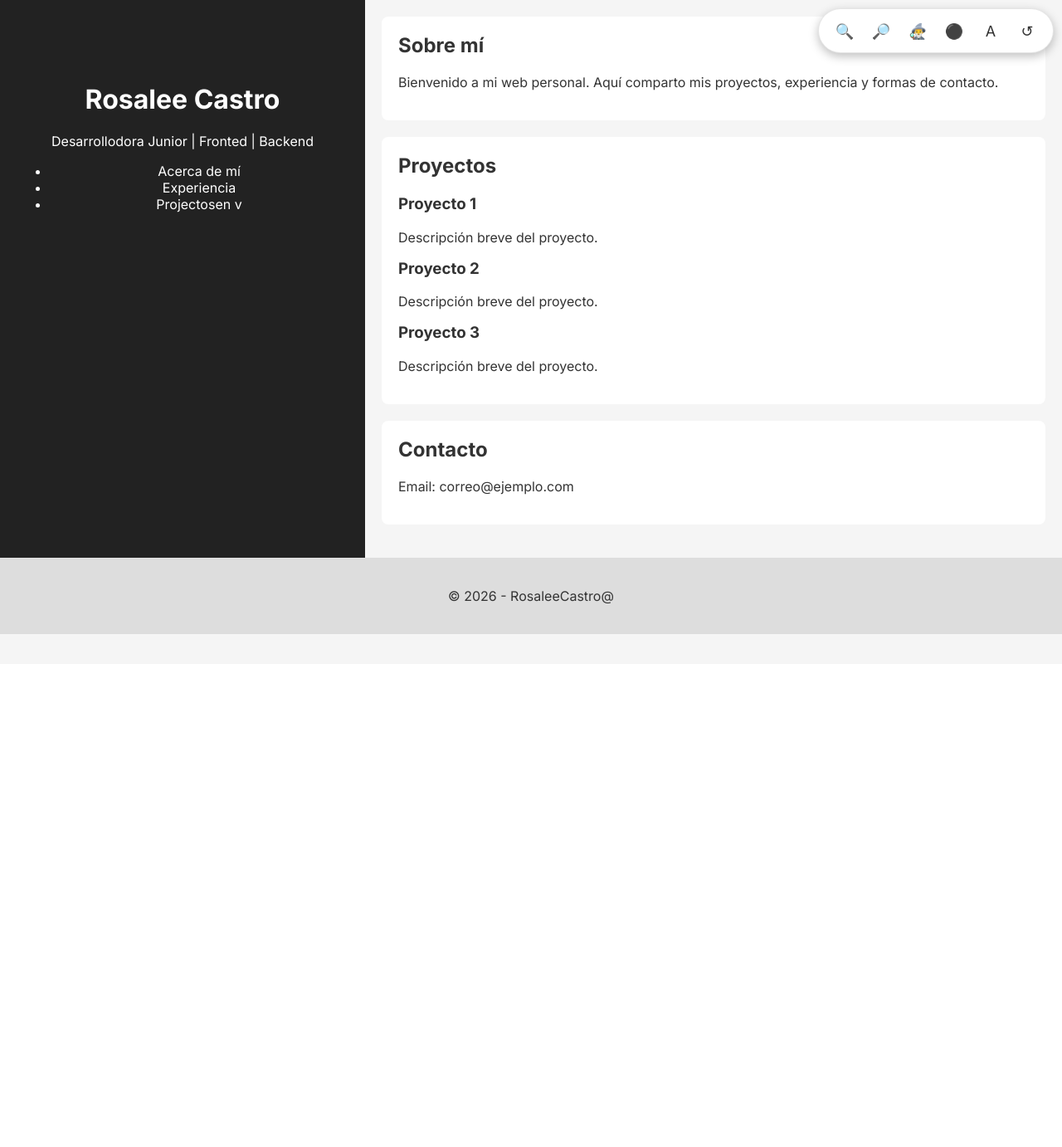
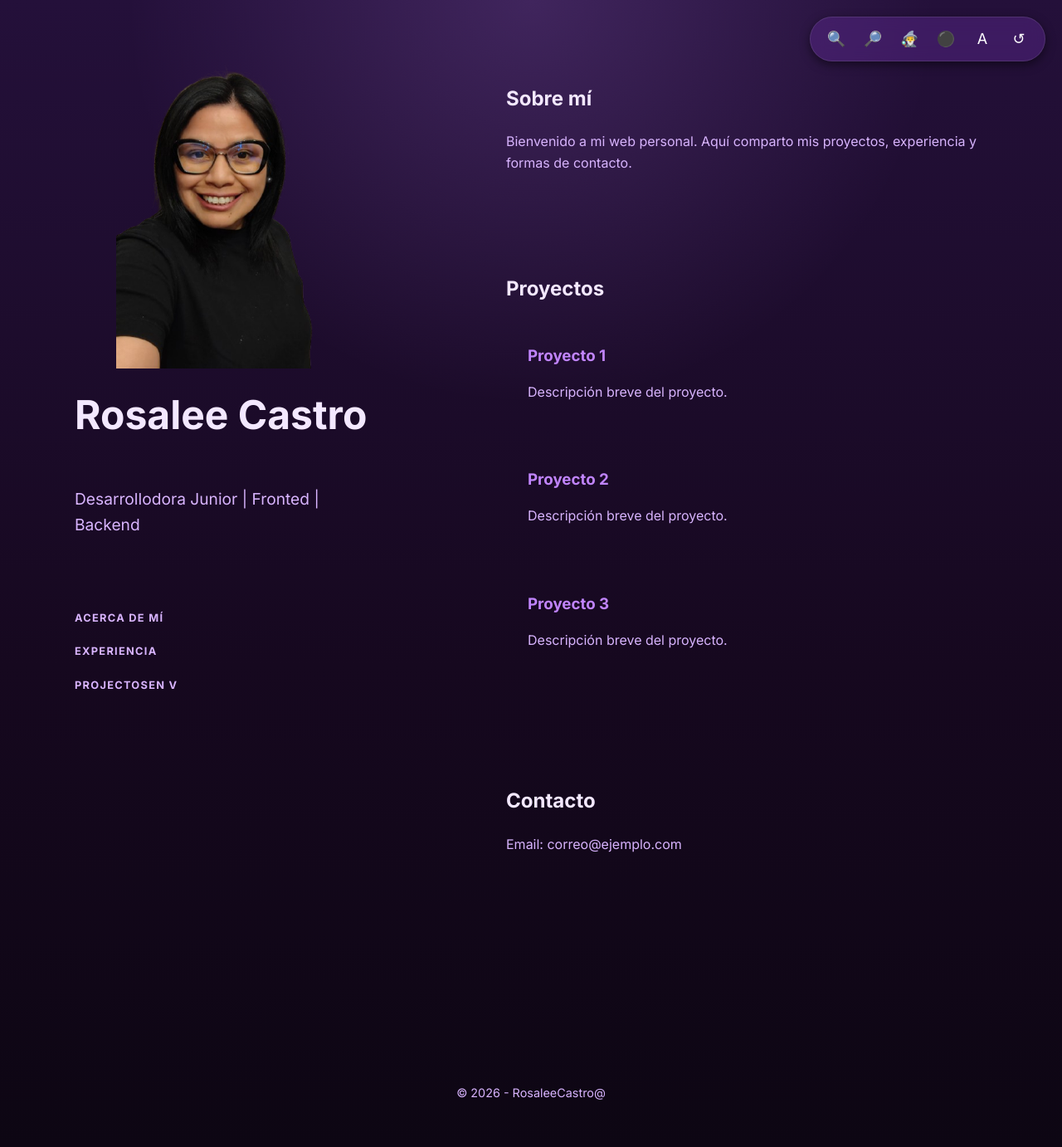
Before and after one commit to RosaleeCastro/Web_Portafolio, a PHP site: page / in a window 1280 px wide. Shown: the whole page at 83% size. Before the commit the page ends 764 px from the top, so only its background shows below. Run offline with PHP 8.4, Linux system fonts and the light colour scheme.

Commit message:
feat :add style and personal imagen

```diff
--- a/accesibilidad.js
+++ b/accesibilidad.js
@@ -123,3 +123,9 @@ window.onload = function () {
     cuerpo.style.filter = filtros;
   }
 };
+
+// Efecto de resplandor de fondo
+document.addEventListener("mousemove", (e) => {
+  const body = document.body;
+  body.style.background = `radial-gradient(600px at ${e.clientX}px ${e.clientY}px, rgba(232, 121, 249, 0.18), transparent 80%), linear-gradient(180deg, #24103a 0%, #16081f 58%, #0d0613 100%)`;
+});
--- a/index.html
+++ b/index.html
@@ -17,6 +17,9 @@
   <body>
     <div class="container">
       <header>
+        <div class="imagen_rct">
+          <img src="foto_sin_fondo_CV.png" alt="foto de perfil Rosalee Castro" />
+        </div>
         <h1>Rosalee Castro</h1>
         <p>Desarrollodora Junior | Fronted | Backend</p>
         <nav>
--- a/style.css
+++ b/style.css
@@ -1,44 +1,226 @@
+/* =========================================
+   1. RESET Y BASES (Inspiración Brittany Chiang)
+   ========================================= */
+* {
+  box-sizing: border-box;
+}
+
+:root {
+  --bg-base: #16081f;
+  --bg-deep: #24103a;
+  --bg-soft: #341857;
+  --panel: rgba(73, 33, 116, 0.32);
+  --panel-strong: rgba(98, 45, 153, 0.42);
+  --text-main: #f3e8ff;
+  --text-soft: #d8b4fe;
+  --accent: #c084fc;
+  --accent-strong: #e879f9;
+  --border-soft: rgba(232, 121, 249, 0.18);
+  --shadow: rgba(10, 2, 20, 0.45);
+}
+
 body {
   margin: 0;
-  font-family: inter;
-  background: #f5f5f5;
-  color: #333;
-}
-.container {
-  display: flex;
-  flex-direction: row;
+  padding: 0;
+  font-family: "Inter", sans-serif; /* Usando la fuente de tu index.html */
+  background:
+    radial-gradient(circle at top, rgba(192, 132, 252, 0.18), transparent 32%),
+    linear-gradient(180deg, var(--bg-deep) 0%, var(--bg-base) 58%, #0d0613 100%);
+  color: var(--text-soft);
+  line-height: 1.6;
+  overflow-x: hidden;
 }
 
-header {
-  background: #222;
-  color: white;
-  text-align: center;
-  padding: 100px 20px;
-  flex: 1;
-}
-
-main {
-  max-width: 800px;
-  margin: auto;
-  padding: 20px;
-  flex: 8;
-}
-
-section {
-  background: white;
-  margin-bottom: 20px;
-  padding: 20px;
-  border-radius: 8px;
-}
-
+/* Títulos con mayor contraste */
 h1,
 h2,
 h3 {
+  color: var(--text-main);
   margin-top: 0;
+}
+
+/* =========================================
+   2. LAYOUT PRINCIPAL (EL SECRETO DEL STICKY)
+   ========================================= */
+.container {
+  display: flex;
+  flex-direction: row; /* Mantiene las dos columnas */
+  max-width: 1200px;
+  margin: 0 auto;
+  padding: 0 50px;
+  align-items: flex-start; /* Evita que el header crezca con el main */
+  justify-content: flex-end;
+}
+
+/* Columna Izquierda: FIJA */
+header {
+  position: fixed;
+  top: 0;
+  left: max(50px, calc((100vw - 1200px) / 2 + 50px));
+  height: 100vh; /* Ocupa el alto de la ventana */
+  width: min(40vw, 420px);
+  display: flex;
+  flex-direction: column;
+  justify-content: center;
+  gap: 18px;
+  padding: 80px 0;
+  background: transparent; /* Eliminamos el fondo negro de tu versión anterior */
+  text-align: left; /* Alineado a la izquierda como el referente */
+}
+
+.imagen_rct {
+  margin-top: 100px;
+  width: 400px;
+  height: 400px;
+  display: flex;
+  align-items: center;
+  justify-content: center;
+  background: transparent;
+}
+
+.imagen_rct img {
+  width: 100%;
+  height: 100%;
+  object-fit: contain;
+  display: block;
+}
+
+header h1 {
+  font-size: 3rem;
+  font-weight: 700;
+  margin-bottom: 10px;
+  color: var(--text-main);
+}
+
+header p {
+  font-size: 1.2rem;
+  color: var(--text-soft);
+  max-width: 300px;
+}
+
+/* Navegación sutil */
+nav ul {
+  list-style: none;
+  padding: 0;
+  margin-top: 50px;
+}
+
+nav li {
+  margin-bottom: 20px;
+  font-size: 0.8rem;
+  font-weight: 700;
+  letter-spacing: 0.1em;
+  text-transform: uppercase;
+  cursor: pointer;
+  transition: color 0.3s ease;
+}
+
+nav li:hover {
+  color: var(--accent-strong);
+}
+
+/* Columna Derecha: SCROLLABLE */
+main {
+  width: min(52vw, 580px);
+  padding: 100px 0;
+  flex: none; /* Sobrescribimos el flex: 8 previo para control exacto */
+}
+
+/* =========================================
+   3. COMPONENTES Y SECCIONES
+   ========================================= */
+section {
+  background: transparent; /* Limpio, sin cajas blancas */
+  margin-bottom: 120px;
+  padding: 0;
+}
+
+article {
+  padding: 25px;
+  border-radius: 8px;
+  transition: all 0.3s ease;
+  margin-bottom: 10px;
+  border: 1px solid transparent;
+}
+
+article:hover {
+  background: var(--panel);
+  border: 1px solid var(--border-soft);
+  box-shadow: 0 16px 36px -18px var(--shadow);
+}
+
+article h3 {
+  color: var(--accent);
+  margin-bottom: 10px;
 }
 
 footer {
   text-align: center;
-  padding: 20px;
-  background: #ddd;
+  padding: 40px;
+  background: transparent;
+  font-size: 0.9rem;
+  color: var(--text-soft);
 }
+
+/* =========================================
+   4. BARRA DE ACCESIBILIDAD (Tu código ajustado)
+   ========================================= */
+.jocarsa-accesibilidad {
+  position: fixed;
+  top: 20px;
+  right: 20px;
+  background: var(--panel-strong);
+  backdrop-filter: blur(10px); /* Efecto cristal moderno */
+  border-radius: 50px;
+  box-shadow: 0px 4px 12px rgba(0, 0, 0, 0.5);
+  padding: 10px 15px;
+  display: flex;
+  gap: 12px;
+  align-items: center;
+  z-index: 99999;
+  border: 1px solid rgba(255, 255, 255, 0.1); /* */
+}
+
+.jocarsa-accesibilidad div {
+  cursor: pointer;
+  width: 32px;
+  height: 32px;
+  display: flex;
+  align-items: center;
+  justify-content: center;
+  border-radius: 50%;
+  transition: all 0.2s ease;
+  user-select: none;
+  color: white; /* Iconos visibles */
+}
+
+.jocarsa-accesibilidad div:hover {
+  background: rgba(232, 121, 249, 0.2);
+  transform: scale(1.1);
+}
+
+/* =========================================
+   5. RESPONSIVE (Móviles)
+   ========================================= */
+@media (max-width: 1024px) {
+  .container {
+    flex-direction: column;
+    padding: 0 25px;
+    justify-content: flex-start;
+  }
+  header {
+    position: relative;
+    left: auto;
+    width: 100%;
+    height: auto;
+    padding: 60px 0 20px 0;
+  }
+  .imagen_rct {
+    width: 150px;
+    height: 150px;
+  }
+  main {
+    width: 100%;
+    padding: 40px 0;
+  }
+}
```
Also changed, not shown: foto_sin_fondo_CV.png (added), profile-pic.png (added).
